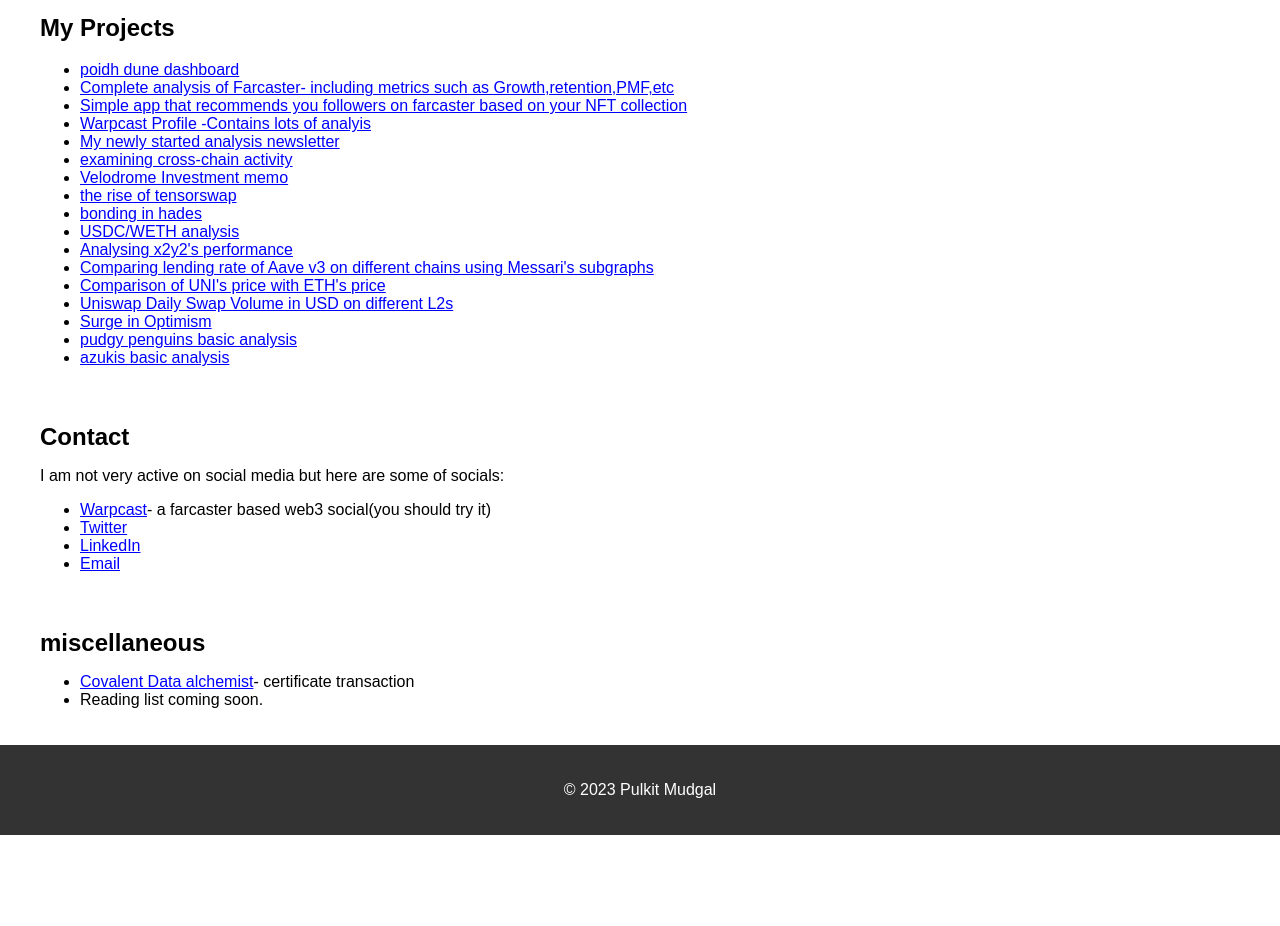
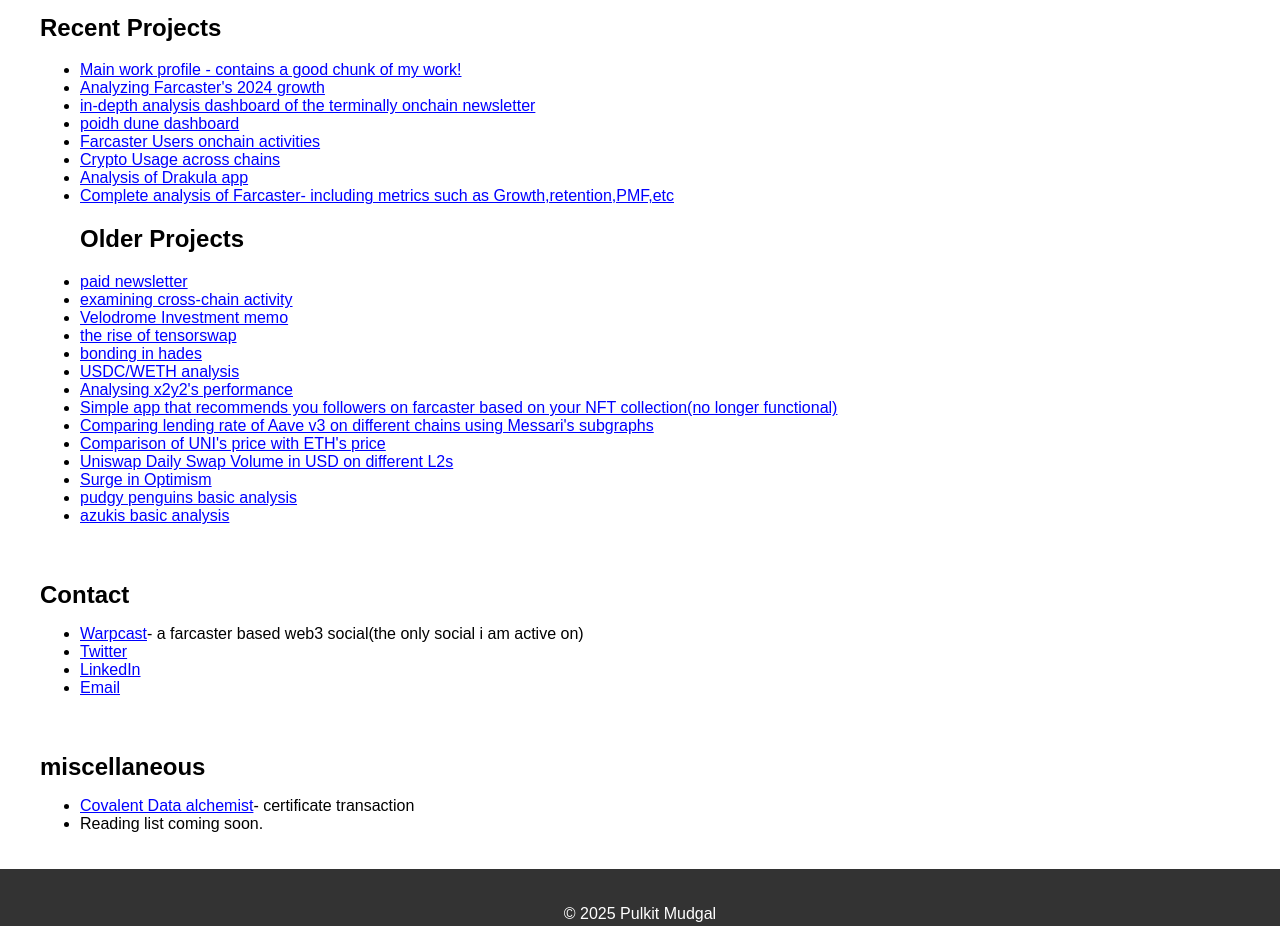
Before and after one commit to realguy33/realguy33.github.io, a plain HTML site: page index.html in a window 1280 px wide. Shown: the part 720-1646 px from the top of the page. Before the commit the page ends 1555 px from the top, so only its background shows below. Drawn offline with Linux system fonts and the light colour scheme.

Commit message:
Update index.html

```diff
--- a/index.html
+++ b/index.html
@@ -156,20 +156,28 @@ a:hover {
     </section>
     <section id="projects">
       <div class="container">
-        <h2>My Projects</h2>
+        <h2>Recent Projects</h2>
         <ul>
+          <li><a href="\https://dune.com/yesyes" target="_blank">Main work profile - contains a good chunk of my work!</a></li>
+          <li><a href="https://paragraph.xyz/@yesyes/farcasters-growth,-solana-and-airdrops" target="_blank">Analyzing Farcaster's 2024 growth</a></li>
+          <li><a href="https://dune.com/yesyes/terminally-onchain" target="_blank">in-depth analysis dashboard of the terminally onchain newsletter</a></li>
           <li><a href="https://dune.com/yesyes/poidh-pics-or-it-didnt-happen" target="_blank">poidh dune dashboard</a></li>
+          <li><a href="https://dune.com/yesyes/farcaster-users-onchain-activities" target="_blank">Farcaster Users onchain activities</a></li>
+          <li><a href="https://dune.com/yesyes/usage-activity-across-chains" target="_blank">Crypto Usage across chains</a></li>
+          <li><a href="https://dune.com/yesyes/drakula-app" target="_blank">Analysis of Drakula app</a></li>
           <li><a href="https://paragraph.xyz/@yesyes/farcaster-network-analysis" target="_blank">Complete analysis of Farcaster- including metrics such as Growth,retention,PMF,etc</a></li>
-          <li><a href="https://fc-follows.streamlit.app/" target="_blank">Simple app that recommends you followers on farcaster based on your NFT collection</a></li>
-          <li><a href="https://warpcast.com/yesyes" target="_blank">Warpcast Profile -Contains lots of analyis</a></li>
-          <li><a href="https://paragraph.xyz/@yesyes" target="_blank">My newly started analysis newsletter</a></li>
+
+
+          <h2>Older Projects</h2>
+          <li><a href="https://paragraph.xyz/@yesyes" target="_blank">paid newsletter</a></li>
           <li><a href="https://flipsidecrypto.xyz/yesyes/report-examining-cross-chain-activity-dNU27p" target="_blank">examining cross-chain activity</a></li>
           <li><a href="https://mango-click-bc9.notion.site/Velodrome-Investment-memo-36d7fa32568a40b6b484f3b78a07e3a2" target="_blank">Velodrome Investment memo</a></li>
-<li><a href="https://flipsidecrypto.xyz/yesyes/the-rise-of-tensorswap-ZB1iBT" target="_blank">the rise of tensorswap</a></li>
-<li><a href="https://flipsidecrypto.xyz/yesyes/test-2023-ycS_TY" target="_blank">bonding in hades</a></li>
+          <li><a href="https://flipsidecrypto.xyz/yesyes/the-rise-of-tensorswap-ZB1iBT" target="_blank">the rise of tensorswap</a></li>
+          <li><a href="https://flipsidecrypto.xyz/yesyes/test-2023-ycS_TY" target="_blank">bonding in hades</a></li>
 
           <li><a href="https://mango-click-bc9.notion.site/Analyzing-USDC-WETH-Pools-ef15c4ba2b2b4d67a171d237595347fd" target="_blank">USDC/WETH analysis</a></li>
         <li><a href="https://twitter.com/yesyesy44977029/status/1598221367866200064" target="_blank">Analysing x2y2's performance</a></li>
+          <li><a href="https://fc-follows.streamlit.app/" target="_blank">Simple app that recommends you followers on farcaster based on your NFT collection(no longer functional)</a></li>
 <li><a href="https://realguy33-aave-11-dashboard-cb05yj.streamlitapp.com/" target="_blank">Comparing lending rate of Aave v3 on different chains using Messari's subgraphs</a></li>
 <li><a href="https://app.flipsidecrypto.com/dashboard/comparison-of-un-is-price-with-et-hs-price-Tqp12A" target="_blank">Comparison of UNI's price with ETH's price</a></li>
 <li><a href="https://realguy33-uni-chal-27-dashboard-lhl9gu.streamlitapp.com/" target="_blank">Uniswap Daily Swap Volume in USD on different L2s</a></li>
@@ -183,9 +191,9 @@ a:hover {
     <section id="socials">
       <div class="container">
           <h1>Contact</h1>
-          <p>I am not very active on social media but here are some of socials:</p>
+
           <ul>
-            <li><a href="https://warpcast.com/yesyes" target="_blank">Warpcast</a>- a farcaster based web3 social(you should try it)</li>
+            <li><a href="https://warpcast.com/yesyes" target="_blank">Warpcast</a>- a farcaster based web3 social(the only social i am active on)</li>
               <li><a href="https://twitter.com/yesyesy44977029" target="_blank">Twitter</a></li>
               <li><a href="https://www.linkedin.com/in/pulkit-mudgal-65b49b216/" target="_blank">LinkedIn</a></li>
               <li><a href="mailto:mpulkit237@gmail.com">Email</a></li>
@@ -204,7 +212,7 @@ a:hover {
 </section>
     <footer>
       <div class="container">
-        <p>&copy; 2023 Pulkit Mudgal</p>
+        <p>&copy; 2025 Pulkit Mudgal</p>
       </div>
     </footer>
     <script src="script.js"></script>
```
